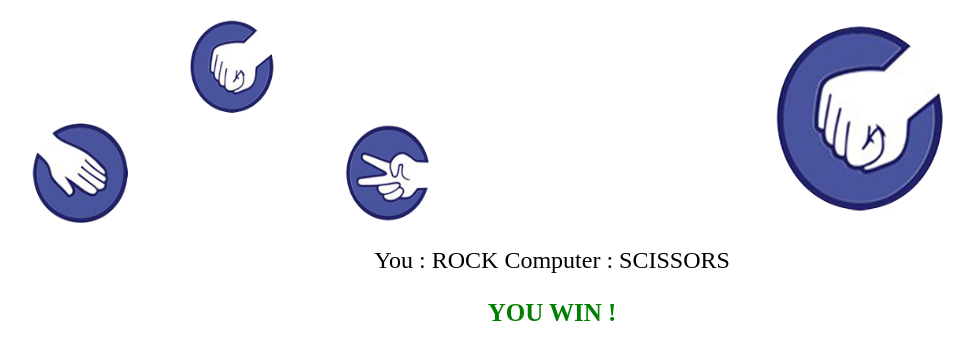
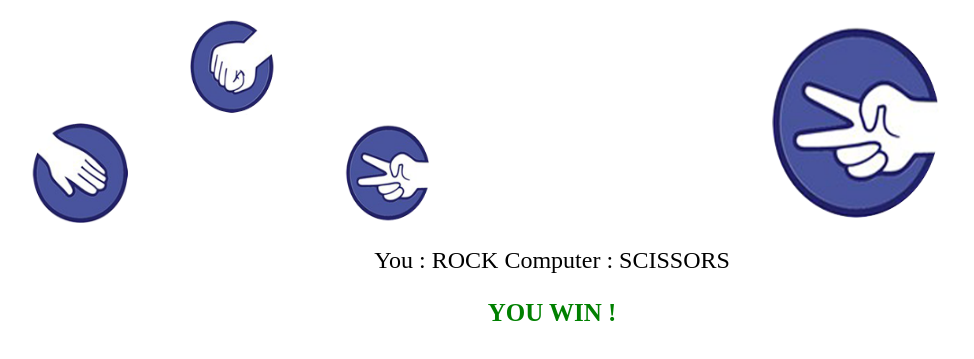
Before and after one commit to Jerem-Dev/Rock_Paper_Scissors, a plain HTML site: page index.html in a window 1280 px wide. Both pictures are taken after a click on the link 324 px from the left and 139 px from the top of the page. Shown: the part 69-428 px from the top of the page, without its empty margins (88-1062 px from the left). Drawn offline with Linux system fonts and the light colour scheme.

Commit message:
image of computer change according to it's choice

```diff
--- a/index.html
+++ b/index.html
@@ -23,7 +23,7 @@
           </div>
         </div>
         <div class="computer-choice">
-          <img src="img/rock.png" alt="rock" />
+          <img src="img/rock.png" alt="computer choice" id="img-computer" />
         </div>
       </div>
       <div id="result"></div>
--- a/script.js
+++ b/script.js
@@ -4,10 +4,13 @@ function getComputerChoice() {
 
   switch (randomChoice) {
     case 0:
+      document.getElementById("img-computer").src = "img/rock.png";
       return "ROCK";
     case 1:
+      document.getElementById("img-computer").src = "img/paper.png";
       return "PAPER";
     case 2:
+      document.getElementById("img-computer").src = "img/scissors.png";
       return "SCISSORS";
   }
 }
```
